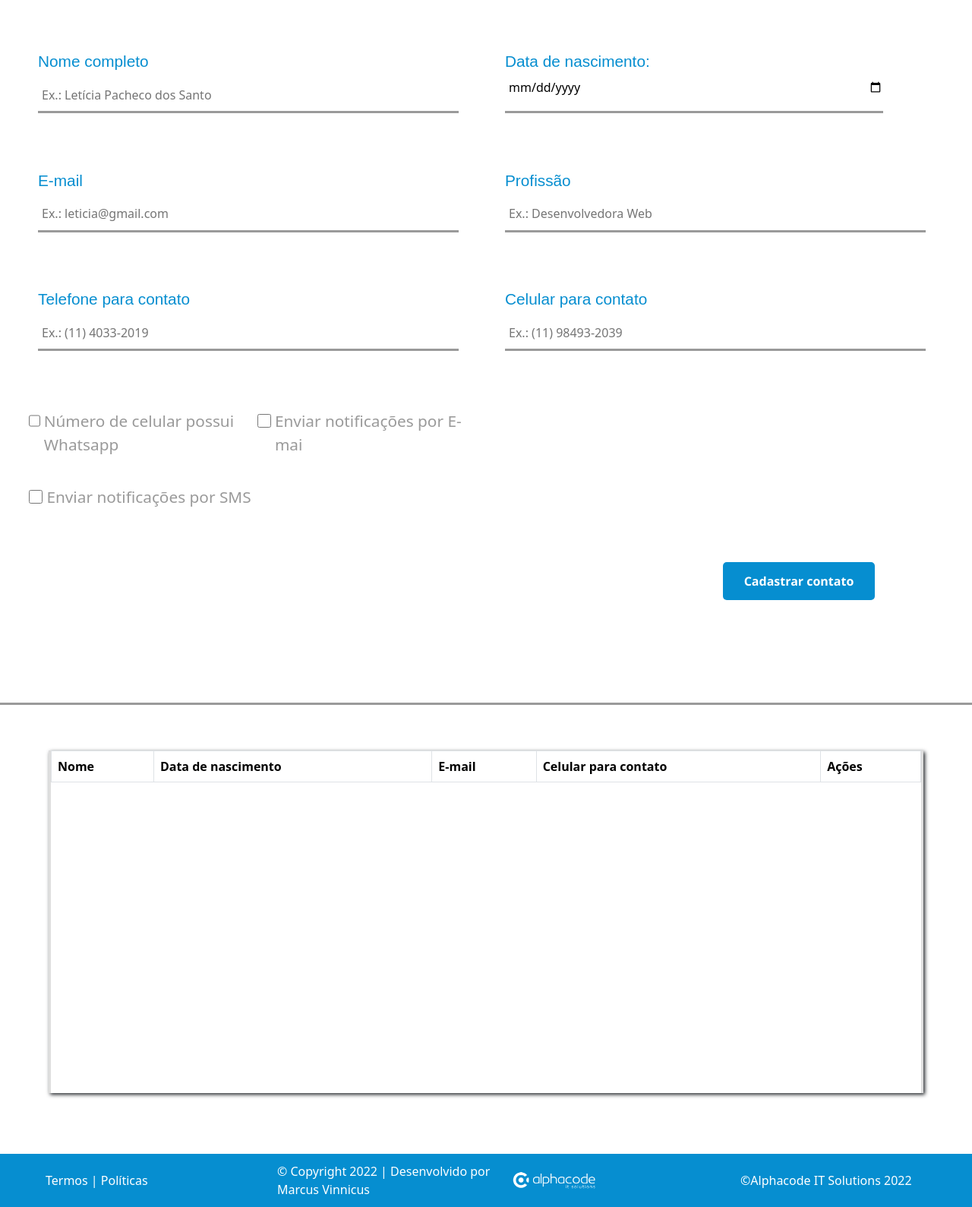
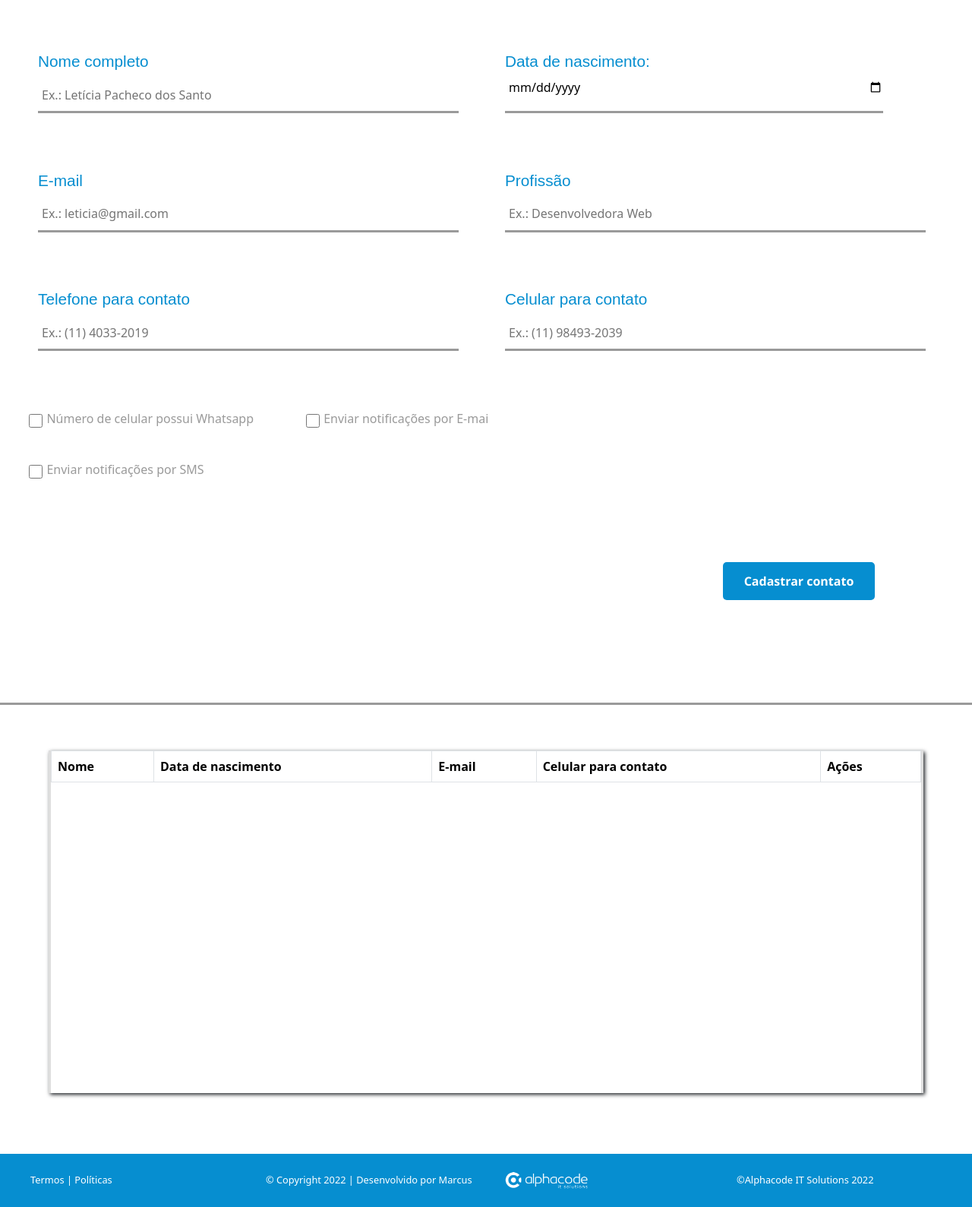
Before and after one commit to omarcus-vinnicius/AlphaCode, a PHP site: page /view/index.html in a window 1280 px wide. Shown: the part 101-1690 px from the top of the page at 76% size. Run offline with PHP 8.4, Linux system fonts and the light colour scheme; lists and menus that the app fills with data are empty.

Commit message:
refactory: readme and css

```diff
--- a/crud_users/view/Css/app-Input-form.css
+++ b/crud_users/view/Css/app-Input-form.css
@@ -61,7 +61,7 @@ input[type="date"] {
 /* checbox */
 .modal-checkbox-campo{
     display: grid;
-    width: 50%;
+    width: 60%;
     height: 30%;
     flex-wrap: wrap;
     grid-template-columns: 2fr 2fr ;
@@ -74,7 +74,7 @@ input[type="date"] {
     height: 30px;
     gap: 5px;
     flex-wrap: nowrap;
-    font-size: clamp(1.3rem, 2.5vw, 1rem);
+    font-size: clamp(1rem, 2.5vw, 1rem);
 }
 
 .input_checkbox label{
@@ -117,3 +117,20 @@ input[type="date"] {
     transform: scale(1.1);
     cursor: pointer;
 }
+
+
+
+
+
+
+@media (max-width: 1370px) {
+
+    .modal-checkbox-campo {
+        display: grid;
+        width: 100;
+        height: 20%;
+        flex-wrap: wrap;
+
+    }
+
+}
--- a/crud_users/view/Css/app-footer.css
+++ b/crud_users/view/Css/app-footer.css
@@ -3,7 +3,8 @@
     width: 100vw;
     height: 100%;
     align-items: center;
-    padding-left: 60px;
+    padding-left: 40px;
+
 }
 
 .footbar .card-text{
@@ -12,6 +13,7 @@
     height: 20px;
     align-items: center;
     flex-direction: row;
+    justify-content: space-between;
 }
 
 .card-img{
--- a/crud_users/view/Css/app.css
+++ b/crud_users/view/Css/app.css
@@ -70,4 +70,11 @@ footer{
         flex-direction: column;
     }
 
+    footer{
+        display: flex;
+        width: 100%;
+        flex-wrap: wrap;
+        font-size: clamp(0.5rem, 1vw, 1rem);
+    }
+
 }
--- a/crud_users/view/index.html
+++ b/crud_users/view/index.html
@@ -181,7 +181,7 @@
     <footer>
       <div class="footbar">
         <div class="card-text">Termos | Políticas</div>
-        <div class="card-text">© Copyright 2022 | Desenvolvido por Marcus Vinnicus</div>
+        <div class="card-text">© Copyright 2022 | Desenvolvido por Marcus</div>
         <div class="card-img">
           <img src="./Img/logo_rodape_alphacode.png" alt="" />
         </div>
```
